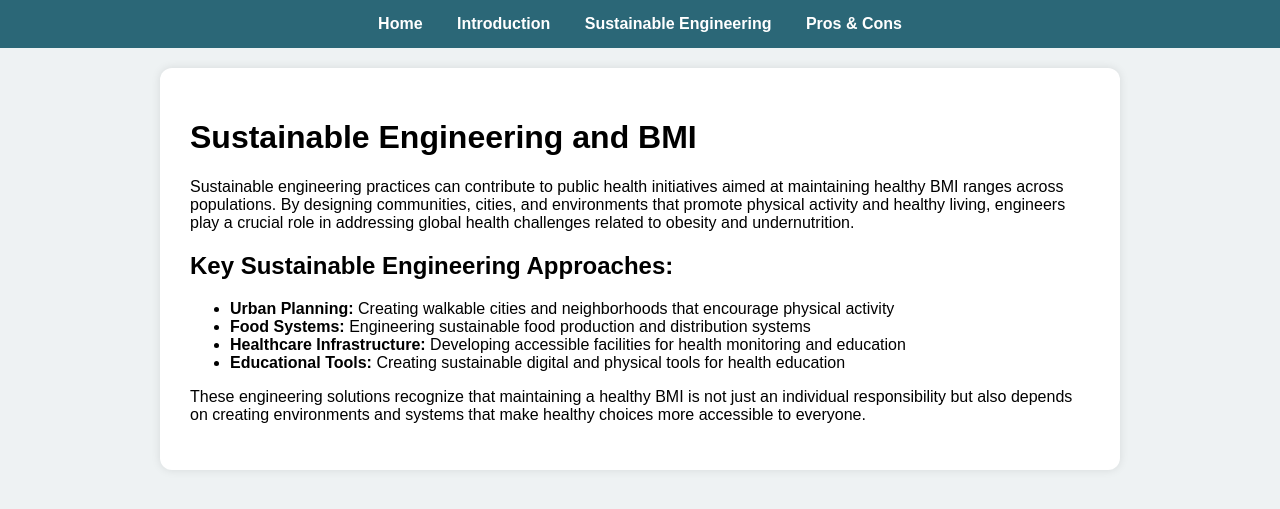
After one commit to Dhanushka17/healthcheck, a Flask app: page /sustainable-engineering in a window 1280 px wide. The commit adds this page. Shown: the top 509 px of the page. Run offline with Flask 3, Linux system fonts and the light colour scheme.

Commit message:
Fixed templete issue

```diff
--- a/app.py
+++ b/app.py
@@ -3,14 +3,16 @@ from flask import Flask, render_template, request
 app = Flask(__name__)
 
 def calculate_bmi(weight, height):
+    if weight <= 0 or height <= 0:
+        raise ValueError("Weight and height must be positive values")
     return weight / (height ** 2)
 
 def get_bmi_category(bmi):
     if bmi < 18.5:
         return "Underweight"
-    elif 18.5 <= bmi < 24.9:
+    elif 18.5 <= bmi < 25.0:
         return "Normal weight"
-    elif 25 <= bmi < 29.9:
+    elif 25.0 <= bmi < 30.0:
         return "Overweight"
     else:
         return "Obese"
@@ -19,25 +21,50 @@ def get_bmi_category(bmi):
 def index():
     bmi = None
     category = None
+    error = None
     if request.method == 'POST':
         try:
             weight = float(request.form['weight'])
             height = float(request.form['height'])
+
+            # Validate input values
+            if weight <= 0:
+                raise ValueError("Weight must be a positive number")
+            if height <= 0:
+                raise ValueError("Height must be a positive number")
+            if weight > 500:  # Unrealistic weight
+                raise ValueError("Please enter a realistic weight (kg)")
+            if height > 3:  # Unrealistic height in meters
+                raise ValueError("Please enter a realistic height (m)")
+
             bmi = round(calculate_bmi(weight, height), 2)
             category = get_bmi_category(bmi)
-        except ValueError:
-            bmi = "Invalid input"
-            category = "Please enter valid numbers."
-    return render_template('index.html', bmi=bmi, category=category)
+        except ValueError as e:
+            error_msg = str(e)
+            if "could not convert" in error_msg.lower():
+                error = "Please enter valid numbers."
+            else:
+                error = error_msg
+            bmi = None
+            category = None
+    return render_template('index.html', bmi=bmi, category=category, error=error, title="BMI Calculator")
+
+@app.route('/home')
+def home():
+    return render_template('HOME.html', title="Understanding BMI")
 
 @app.route('/introduction')
 def introduction():
-    return render_template('intro.html')
+    return render_template('intro.html', title="Introduction to BMI")
 
+@app.route('/sustainable-engineering')
+def sustainable_engineering():
+    # Create this template if it doesn't exist
+    return render_template('sustainable_engineering.html', title="Sustainable Engineering")
 
 @app.route('/pros-cons')
 def pros_cons():
-    return render_template('pros_cons.html')
+    return render_template('pros_cons.html', title="Pros & Cons of BMI")
 
 if __name__ == '__main__':
     app.run(debug=True)
--- a/templates/index.html
+++ b/templates/index.html
@@ -1,6 +1,11 @@
 {% extends "base.html" %}
 {% block content %}
 <h1>BMI Calculator</h1>
+{% if error %}
+    <div style="color: red; margin-bottom: 15px;">
+        <strong>Error:</strong> {{ error }}
+    </div>
+{% endif %}
 <form method="POST">
     <label>Weight (kg):</label>
     <input type="text" name="weight" required><br><br>
--- /dev/null
+++ b/templates/sustainable_engineering.html
@@ -0,0 +1,22 @@
+{% extends "base.html" %}
+{% block content %}
+<h1>Sustainable Engineering and BMI</h1>
+<p>
+    Sustainable engineering practices can contribute to public health initiatives aimed at maintaining healthy BMI ranges
+    across populations. By designing communities, cities, and environments that promote physical activity and healthy living,
+    engineers play a crucial role in addressing global health challenges related to obesity and undernutrition.
+</p>
+
+<h2>Key Sustainable Engineering Approaches:</h2>
+<ul>
+    <li><strong>Urban Planning:</strong> Creating walkable cities and neighborhoods that encourage physical activity</li>
+    <li><strong>Food Systems:</strong> Engineering sustainable food production and distribution systems</li>
+    <li><strong>Healthcare Infrastructure:</strong> Developing accessible facilities for health monitoring and education</li>
+    <li><strong>Educational Tools:</strong> Creating sustainable digital and physical tools for health education</li>
+</ul>
+
+<p>
+    These engineering solutions recognize that maintaining a healthy BMI is not just an individual responsibility but also
+    depends on creating environments and systems that make healthy choices more accessible to everyone.
+</p>
+{% endblock %}
```
